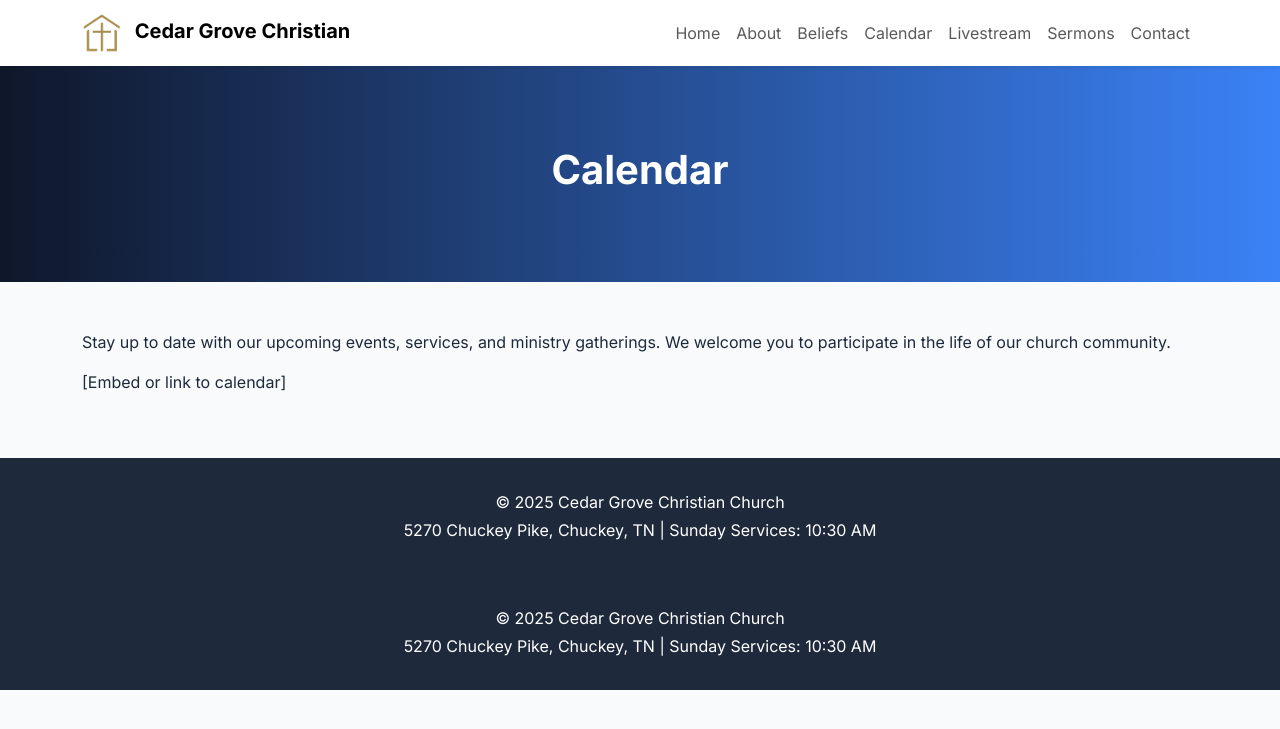
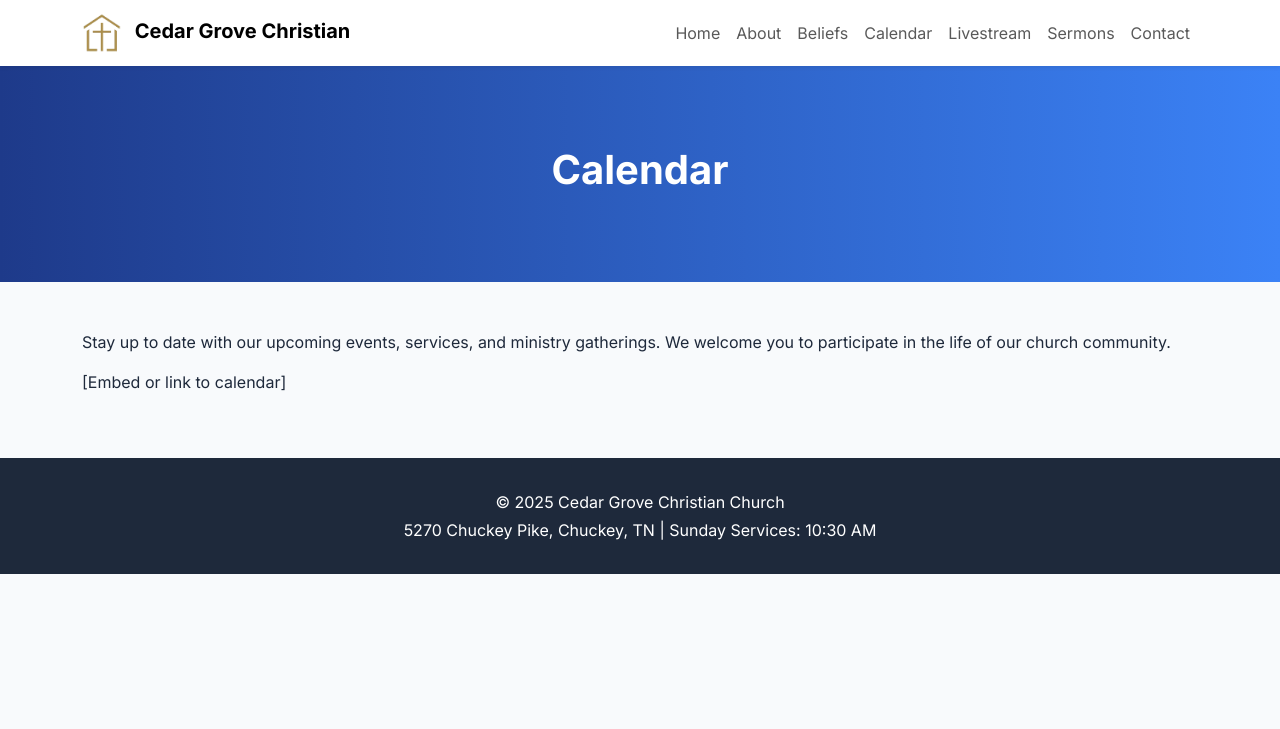
Before and after one commit to Waffles-Websites/waffles-websites.github.io, a Jekyll site: the page built from calendar/index.html, in a window 1280 px wide. Shown: the top 729 px of the page. Built offline with Jekyll 4.4.1, drawn with Linux system fonts in a browser that asks for light colours.

Commit message:
Update index.html

```diff
--- a/calendar/index.html
+++ b/calendar/index.html
@@ -2,25 +2,6 @@
 layout: default
 title: Calendar
 ---
-
-<!DOCTYPE html>
-<html lang="en">
-<head>
-  <meta charset="UTF-8">
-  <meta name="viewport" content="width=device-width, initial-scale=1.0">
-  <title>Church Calendar - Cedar Grove Christian</title>
-  <link href="https://cdn.jsdelivr.net/npm/bootstrap@5.3.3/dist/css/bootstrap.min.css" rel="stylesheet">
-  <link href="https://cdn.jsdelivr.net/npm/bootstrap-icons@1.11.3/font/bootstrap-icons.min.css" rel="stylesheet">
-  <link href="https://fonts.googleapis.com/css2?family=Inter:wght@400;600;700&display=swap" rel="stylesheet">
-  <style>
-    body { font-family: 'Inter', sans-serif; background-color: #f8fafc; color: #1e293b; }
-    .page-header { background: linear-gradient(to right, #0f172a, #3b82f6); color: white; padding: 80px 20px; text-align: center; }
-    .page-header h1 { font-size: 2.5rem; font-weight: 700; }
-    .section-title { font-weight: 600; margin-bottom: 1rem; }
-    footer { background: #1e293b; color: white; padding: 2rem 0; }
-  </style>
-</head>
-<body>
 
 
 
@@ -33,14 +14,3 @@
     <p>Stay up to date with our upcoming events, services, and ministry gatherings. We welcome you to participate in the life of our church community.</p><p>[Embed or link to calendar]</p>
   </div>
 </section>
-
-<footer>
-  <div class="container text-center">
-    <p class="mb-1">&copy; 2025 Cedar Grove Christian Church</p>
-    <p class="mb-0">5270 Chuckey Pike, Chuckey, TN | Sunday Services: 10:30 AM</p>
-  </div>
-</footer>
-
-<script src="https://cdn.jsdelivr.net/npm/bootstrap@5.3.3/dist/js/bootstrap.bundle.min.js"></script>
-</body>
-</html>
```
